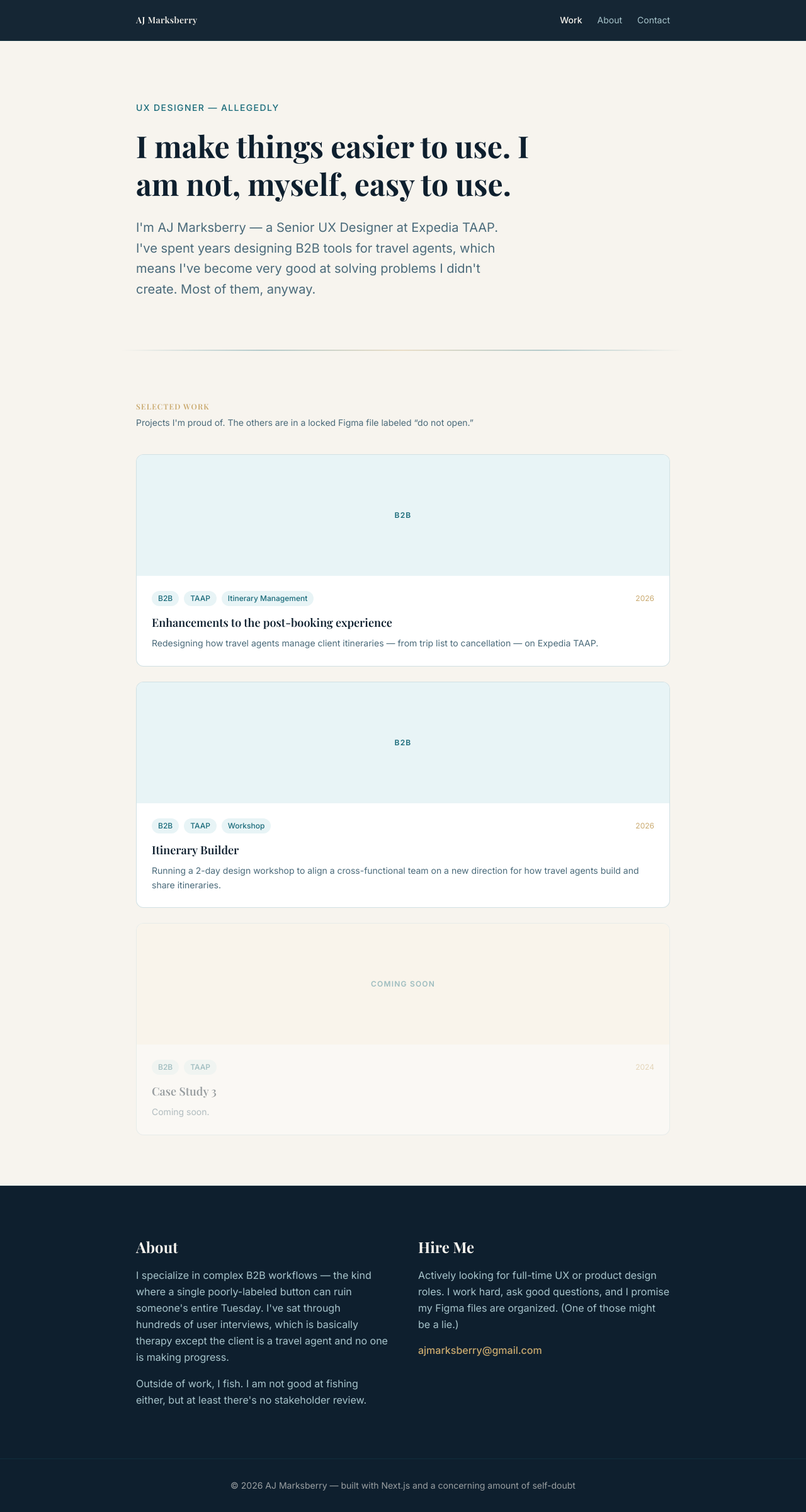
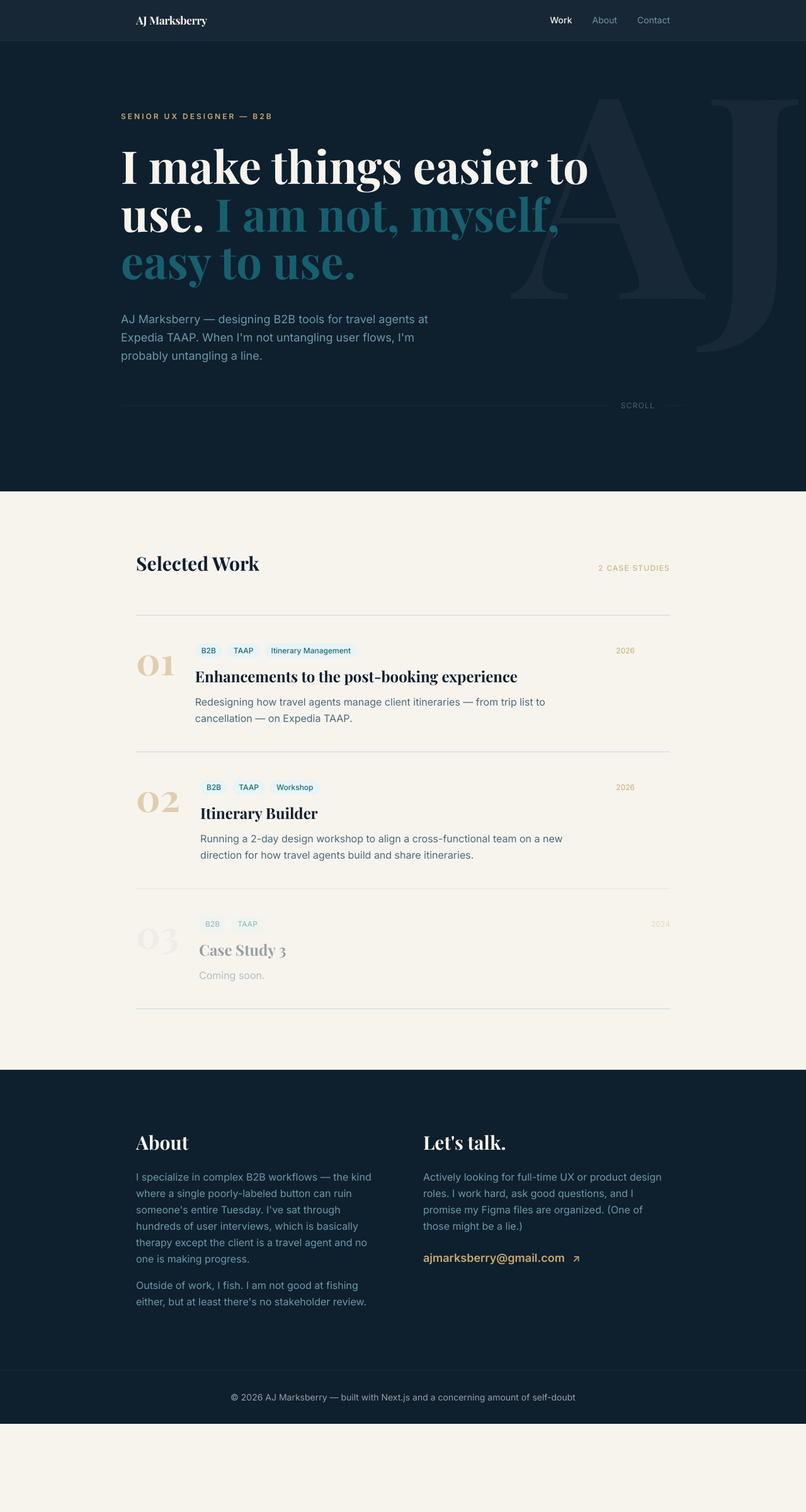
Before and after one commit to ajmarksberry/portfolio, a Next.js app: page /portfolio/ in a window 1280 px wide. Shown: the whole page at 63% size. After the commit the page ends 2260 px from the top, so only its background shows below. Built offline with nearby package versions, Linux system fonts and the light colour scheme; a web font is replaced by a local one.

Commit message:
Redesign homepage — editorial layout, dark hero, numbered work list
Co-Authored-By: Claude Sonnet 4.6 <noreply@anthropic.com>

```diff
--- a/app/page.tsx
+++ b/app/page.tsx
@@ -1,71 +1,197 @@
 import Link from "next/link";
-import CaseStudyCard from "@/components/CaseStudyCard";
 import { caseStudies } from "@/lib/case-studies";
 
 export default function Home() {
   return (
     <>
-      {/* Hero */}
-      <section className="max-w-4xl mx-auto px-6 pt-24 pb-20">
-        <p className="text-sm font-medium uppercase tracking-widest mb-5" style={{ color: "var(--teal)" }}>
-          UX Designer — allegedly
-        </p>
-        <h1 className="text-5xl font-bold leading-tight mb-6 max-w-2xl" style={{ color: "var(--navy)" }}>
-          I make things easier to use. I am not, myself, easy to use.
-        </h1>
-        <p className="text-xl max-w-xl leading-relaxed" style={{ color: "#4a6a7a" }}>
-          I&apos;m AJ Marksberry — a Senior UX Designer at Expedia TAAP. I&apos;ve spent years
-          designing B2B tools for travel agents, which means I&apos;ve become very good at
-          solving problems I didn&apos;t create. Most of them, anyway.
-        </p>
-      </section>
+      {/* Hero — full dark */}
+      <section
+        className="relative overflow-hidden px-6 pt-28 pb-32"
+        style={{ background: "var(--navy)" }}
+      >
+        {/* Giant decorative number */}
+        <span
+          className="absolute right-0 top-0 select-none pointer-events-none text-[28rem] font-bold leading-none opacity-[0.04]"
+          style={{ color: "#fff", fontFamily: "var(--font-serif)", lineHeight: 1 }}
+          aria-hidden
+        >
+          AJ
+        </span>
 
-      <hr className="water-rule max-w-4xl mx-auto" />
+        <div className="max-w-4xl mx-auto relative z-10">
+          <p
+            className="text-xs font-semibold uppercase tracking-[0.25em] mb-8"
+            style={{ color: "var(--sand)" }}
+          >
+            Senior UX Designer — B2B
+          </p>
+          <h1
+            className="text-6xl md:text-7xl font-bold leading-[1.05] mb-10 max-w-3xl"
+            style={{ color: "#f7f4ee" }}
+          >
+            I make things easier to use.{" "}
+            <em className="not-italic" style={{ color: "var(--teal)", opacity: 0.85 }}>
+              I am not, myself, easy to use.
+            </em>
+          </h1>
+          <p className="text-lg max-w-lg leading-relaxed" style={{ color: "#6a9aaa" }}>
+            AJ Marksberry — designing B2B tools for travel agents at Expedia TAAP.
+            When I&apos;m not untangling user flows, I&apos;m probably untangling a line.
+          </p>
 
-      {/* Case Studies */}
-      <section className="max-w-4xl mx-auto px-6 py-20">
-        <h2 className="text-xs font-semibold uppercase tracking-widest mb-2" style={{ color: "var(--sand)" }}>
-          Selected Work
-        </h2>
-        <p className="text-sm mb-10" style={{ color: "#4a6a7a" }}>
-          Projects I&apos;m proud of. The others are in a locked Figma file labeled &ldquo;do not open.&rdquo;
-        </p>
-        <div className="flex flex-col gap-6">
-          {caseStudies.map((study) => (
-            <CaseStudyCard key={study.slug} study={study} />
-          ))}
+          {/* Divider rule */}
+          <div className="mt-14 flex items-center gap-4">
+            <div className="h-px flex-1 opacity-20" style={{ background: "var(--teal)" }} />
+            <span className="text-xs uppercase tracking-widest opacity-30" style={{ color: "#f7f4ee" }}>
+              scroll
+            </span>
+            <div className="h-px w-8 opacity-20" style={{ background: "var(--teal)" }} />
+          </div>
         </div>
       </section>
 
-      {/* About strip */}
-      <section id="about" className="border-t border-[#1a6b7a]/20" style={{ background: "var(--navy)" }}>
-        <div className="max-w-4xl mx-auto px-6 py-20 flex flex-col md:flex-row gap-12">
-          <div className="flex-1">
-            <h2 className="text-2xl font-bold mb-4" style={{ color: "#f7f4ee" }}>About</h2>
-            <p className="leading-relaxed mb-4" style={{ color: "#a8c5cc" }}>
-              I specialize in complex B2B workflows — the kind where a single poorly-labeled
-              button can ruin someone&apos;s entire Tuesday. I&apos;ve sat through hundreds of user
-              interviews, which is basically therapy except the client is a travel agent
-              and no one is making progress.
+      {/* Work */}
+      <section className="max-w-4xl mx-auto px-6 py-24">
+        <div className="flex items-baseline justify-between mb-16">
+          <h2 className="text-3xl font-bold" style={{ color: "var(--navy)" }}>
+            Selected Work
+          </h2>
+          <span className="text-xs uppercase tracking-widest" style={{ color: "var(--sand)" }}>
+            {caseStudies.filter(s => s.status === "published").length} case studies
+          </span>
+        </div>
+
+        <div className="flex flex-col">
+          {caseStudies.map((study, i) => {
+            const isLive = study.status === "published";
+            const card = (
+              <div
+                key={study.slug}
+                className={`group relative border-t py-10 transition-all duration-300 ${
+                  isLive ? "cursor-pointer" : "opacity-40 cursor-default"
+                }`}
+                style={{ borderColor: "#1a6b7a33" }}
+              >
+                {/* Hover fill */}
+                {isLive && (
+                  <div
+                    className="absolute inset-0 opacity-0 group-hover:opacity-100 transition-opacity duration-300 rounded-xl -mx-4 px-4"
+                    style={{ background: "var(--teal-light)" }}
+                  />
+                )}
+
+                <div className="relative flex items-start gap-8">
+                  {/* Number */}
+                  <span
+                    className="text-6xl font-bold leading-none shrink-0 transition-colors duration-300"
+                    style={{
+                      fontFamily: "var(--font-serif)",
+                      color: isLive ? "var(--sand)" : "#ccc",
+                      opacity: 0.5,
+                    }}
+                  >
+                    {String(i + 1).padStart(2, "0")}
+                  </span>
+
+                  {/* Content */}
+                  <div className="flex-1 pt-1">
+                    <div className="flex flex-wrap items-center gap-2 mb-3">
+                      {study.tags.map((tag) => (
+                        <span
+                          key={tag}
+                          className="text-xs font-medium px-2.5 py-1 rounded-full"
+                          style={{ background: "var(--teal-light)", color: "var(--teal)" }}
+                        >
+                          {tag}
+                        </span>
+                      ))}
+                      <span className="text-xs ml-auto" style={{ color: "var(--sand)" }}>
+                        {study.year}
+                      </span>
+                    </div>
+                    <h3
+                      className="text-2xl font-bold mb-3 transition-colors duration-300 group-hover:text-[#0e3d4a]"
+                      style={{ color: "var(--navy)", fontFamily: "var(--font-serif)" }}
+                    >
+                      {study.title}
+                    </h3>
+                    <p className="leading-relaxed max-w-xl" style={{ color: "#4a6a7a" }}>
+                      {study.subtitle}
+                    </p>
+                  </div>
+
+                  {/* Arrow */}
+                  {isLive && (
+                    <div
+                      className="shrink-0 pt-1 text-2xl opacity-0 group-hover:opacity-100 transition-all duration-300 translate-x-0 group-hover:translate-x-1"
+                      style={{ color: "var(--teal)" }}
+                    >
+                      →
+                    </div>
+                  )}
+                </div>
+              </div>
+            );
+
+            return isLive ? (
+              <Link key={study.slug} href={`/work/${study.slug}`}>
+                {card}
+              </Link>
+            ) : (
+              <div key={study.slug}>{card}</div>
+            );
+          })}
+
+          {/* Bottom border */}
+          <div className="border-t" style={{ borderColor: "#1a6b7a33" }} />
+        </div>
+      </section>
+
+      {/* About — dark panel */}
+      <section
+        id="about"
+        className="border-t border-[#1a6b7a]/20"
+        style={{ background: "var(--navy)" }}
+      >
+        <div className="max-w-4xl mx-auto px-6 py-24 grid grid-cols-1 md:grid-cols-2 gap-16">
+          <div>
+            <h2
+              className="text-3xl font-bold mb-6"
+              style={{ color: "#f7f4ee" }}
+            >
+              About
+            </h2>
+            <p className="leading-relaxed mb-4" style={{ color: "#6a9aaa" }}>
+              I specialize in complex B2B workflows — the kind where a single
+              poorly-labeled button can ruin someone&apos;s entire Tuesday. I&apos;ve
+              sat through hundreds of user interviews, which is basically therapy
+              except the client is a travel agent and no one is making progress.
             </p>
-            <p className="leading-relaxed" style={{ color: "#a8c5cc" }}>
-              Outside of work, I fish. I am not good at fishing either, but at least
-              there&apos;s no stakeholder review.
+            <p className="leading-relaxed" style={{ color: "#6a9aaa" }}>
+              Outside of work, I fish. I am not good at fishing either, but at
+              least there&apos;s no stakeholder review.
             </p>
           </div>
-          <div className="flex-1">
-            <h2 className="text-2xl font-bold mb-4" style={{ color: "#f7f4ee" }}>Hire Me</h2>
-            <p className="leading-relaxed mb-4" style={{ color: "#a8c5cc" }}>
-              Actively looking for full-time UX or product design roles. I work hard,
-              ask good questions, and I promise my Figma files are organized.
-              (One of those might be a lie.)
+
+          <div>
+            <h2
+              className="text-3xl font-bold mb-6"
+              style={{ color: "#f7f4ee" }}
+            >
+              Let&apos;s talk.
+            </h2>
+            <p className="leading-relaxed mb-6" style={{ color: "#6a9aaa" }}>
+              Actively looking for full-time UX or product design roles. I work
+              hard, ask good questions, and I promise my Figma files are
+              organized. (One of those might be a lie.)
             </p>
             <a
               href="mailto:ajmarksberry@gmail.com"
-              className="inline-flex items-center gap-2 font-medium transition-colors hover:opacity-80"
+              className="inline-flex items-center gap-3 font-semibold text-lg transition-opacity hover:opacity-70"
               style={{ color: "var(--sand)" }}
             >
               ajmarksberry@gmail.com
+              <span className="text-base">↗</span>
             </a>
           </div>
         </div>
--- a/components/Nav.tsx
+++ b/components/Nav.tsx
@@ -5,27 +5,42 @@ import { usePathname } from "next/navigation";
 
 export default function Nav() {
   const pathname = usePathname();
+  const isHome = pathname === "/";
 
   return (
-    <header className="sticky top-0 z-50 backdrop-blur border-b border-[#1a6b7a]/20" style={{ background: "rgba(14,31,46,0.97)" }}>
+    <header
+      className="sticky top-0 z-50 border-b backdrop-blur"
+      style={{
+        background: "rgba(14,31,46,0.96)",
+        borderColor: "rgba(26,107,122,0.2)",
+      }}
+    >
       <div className="max-w-4xl mx-auto px-6 h-16 flex items-center justify-between">
-        <Link href="/" className="text-sm font-semibold tracking-wide transition-colors" style={{ color: "#f7f4ee", fontFamily: "var(--font-serif)" }}>
+        <Link
+          href="/"
+          className="font-bold tracking-tight transition-opacity hover:opacity-70"
+          style={{ color: "#f7f4ee", fontFamily: "var(--font-serif)", fontSize: "1.1rem" }}
+        >
           AJ Marksberry
         </Link>
-        <nav className="flex items-center gap-6 text-sm" style={{ color: "#a8c5cc" }}>
-          <Link
-            href="/"
-            className="transition-colors hover:text-[#f7f4ee]"
-            style={{ color: pathname === "/" ? "#f7f4ee" : undefined, fontWeight: pathname === "/" ? 500 : undefined }}
-          >
-            Work
-          </Link>
-          <Link href="/#about" className="transition-colors hover:text-[#f7f4ee]">
-            About
-          </Link>
-          <a href="mailto:ajmarksberry@gmail.com" className="transition-colors hover:text-[#f7f4ee]">
-            Contact
-          </a>
+        <nav className="flex items-center gap-8 text-sm">
+          {[
+            { label: "Work", href: "/" },
+            { label: "About", href: "/#about" },
+            { label: "Contact", href: "mailto:ajmarksberry@gmail.com" },
+          ].map(({ label, href }) => (
+            <a
+              key={label}
+              href={href}
+              className="transition-colors hover:opacity-100"
+              style={{
+                color: pathname === href ? "#f7f4ee" : "#6a9aaa",
+                fontWeight: pathname === href ? 500 : 400,
+              }}
+            >
+              {label}
+            </a>
+          ))}
         </nav>
       </div>
     </header>
```
